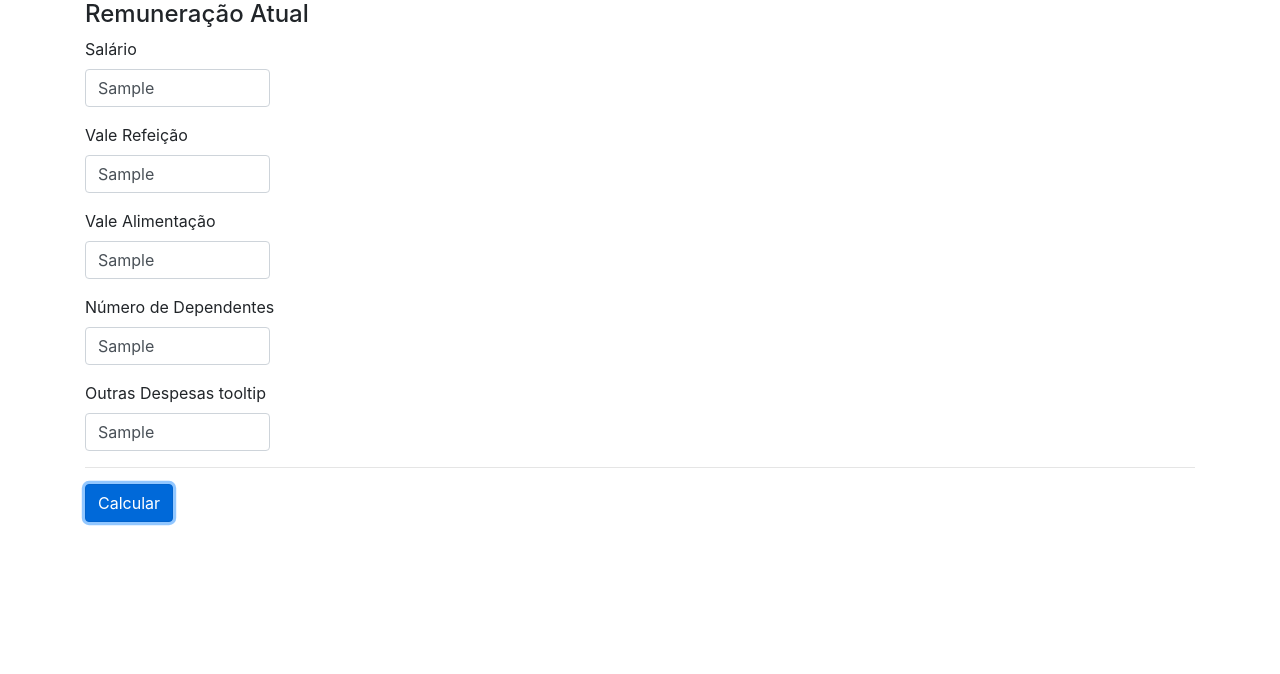
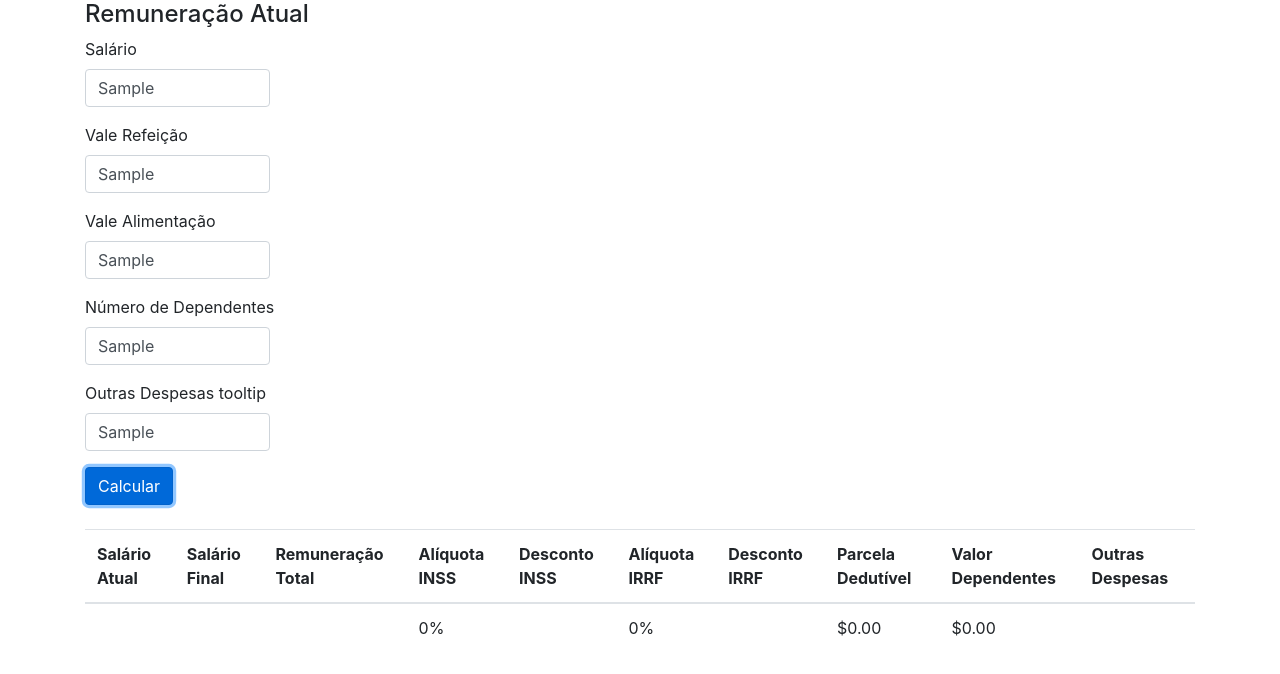
Before and after one commit to leonardofaria00/calculador-salarial-CLT, an Angular app: page / in a window 1280 px wide. Both pictures are taken after typing "Sample", "Sample", "Sample", "Sample", "Sample" into the empty fields and a click on the button "Calcular". Shown: the top 674 px of the page. Built offline with nearby package versions, Linux system fonts and the light colour scheme.

Commit message:
Evolução do desenvolvimento. Implementado calculos finais para o salário atual do profissional CLT.

```diff
--- a/src/app/negocio/negocio.component.html
+++ b/src/app/negocio/negocio.component.html
@@ -22,11 +22,43 @@
       <input type="text" class="form-control col-2" formControlName="qntDependente" id="qntDependente">
     </div>
     <div class="mb-3">
-      <label for="outrasDespesas" class="form-label">Outras Despesas</label> <span ngbTooltip="Pensão Alimenticia">
+      <label for="outrasDespesas" class="form-label">Outras Despesas</label> <span
+        ngbTooltip="Pensão Alimenticia, etc...">
         tooltip</span>
       <input type="text" class="form-control col-2" formControlName="outrasDespesas" id="outrasDespesas">
     </div>
-    <hr>
+
     <input class="btn btn-primary" type="button" value="Calcular" (click)="calcular()">
   </form>
+  <br>
+  <table class="table table-hover" *ngIf="exibeTabela">
+    <thead>
+      <tr>
+        <th scope="col">Salário Atual</th>
+        <th scope="col">Salário Final</th>
+        <th scope="col">Remuneração Total</th>
+        <th scope="col">Alíquota INSS</th>
+        <th scope="col">Desconto INSS</th>
+        <th scope="col">Alíquota IRRF</th>
+        <th scope="col">Desconto IRRF</th>
+        <th scope="col">Parcela Dedutível</th>
+        <th scope="col">Valor Dependentes</th>
+        <th scope="col">Outras Despesas</th>
+      </tr>
+    </thead>
+    <tbody>
+      <tr>
+        <td title="Salário Bruto sem descontos">{{remuneracaoAtual.salarioAtual | currency}}</td>
+        <td>{{salarioLiquidoFinal | currency}}</td>
+        <td title="Somatório do salário e todos os benefícios">{{remuneracaoTotal | currency}}</td>
+        <td>{{aliquotaINSS | percent}}</td>
+        <td>{{descontoINSS | currency}}</td>
+        <td>{{aliquotaIRRF | percent}}</td>
+        <td>{{descontoIRRF | currency}}</td>
+        <td>{{parcelaDeduivel | currency}}</td>
+        <td>{{valorDependente | currency}}</td>
+        <td>{{remuneracaoAtual.outrasDespesas | currency}}</td>
+      </tr>
+    </tbody>
+  </table>
 </div>
--- a/src/app/negocio/negocio.component.ts
+++ b/src/app/negocio/negocio.component.ts
@@ -15,7 +15,18 @@ import {
 export class NegocioComponent implements OnInit {
   public formulario: FormGroup = new FormGroup({});
   public remuneracaoAtual: RemuneracaoAtual = new RemuneracaoAtual();
-  public remuneracaoFuturo: RemuneracaoFuturo = new RemuneracaoFuturo();
+  // public remuneracaoFuturo: RemuneracaoFuturo = new RemuneracaoFuturo();
+  public aliquotaINSS: number = 0;
+  public aliquotaIRRF: number = 0;
+  public parcelaDeduivel: number = 0;
+  public valorDependente: number = 0;
+  public remuneracaoTotal: number = 0;
+  public salarioLiquido: number = 0;
+  public descontoINSS: number = 0;
+  public valorBaseIR: number = 0;
+  public descontoIRRF: number = 0;
+  public salarioLiquidoFinal: number = 0;
+  public exibeTabela: boolean = false;
 
   constructor(private _formBuilder: FormBuilder) {}
 
@@ -25,9 +36,9 @@ export class NegocioComponent implements OnInit {
       valeRefeicaoAtual: [],
       valeAlimentacaoAtual: [],
       qntDependente: [],
-      salarioFuturo: [],
-      valeRefeicaoFuturo: [],
-      valeAlimentacaoFuturo: [],
+      // salarioFuturo: [],
+      // valeRefeicaoFuturo: [],
+      // valeAlimentacaoFuturo: [],
       outrasDespesas: [],
     });
   }
@@ -35,164 +46,168 @@ export class NegocioComponent implements OnInit {
   public calcular(): void {
     this._reset();
     this._setRemuneracaoAtual();
-    this._setRemuneracaoFuturo();
-    this._calculaSalarioBase(this.remuneracaoAtual);
+    // this._setRemuneracaoFuturo();
+    this._calculaRemuneracao();
+    this._getAliquotaINSS(this.remuneracaoTotal);
+    this._getValorDependente(this.remuneracaoAtual);
+    this._calculaSalarioLiquido();
+    this._getAliquotaIRRF(this.salarioLiquido);
+    this._calculaBaseIR(this.aliquotaIRRF, this.salarioLiquido);
+    this._getParcelaDedutivel(this.aliquotaIRRF);
+    this._calculaIRRF(this.valorBaseIR, this.parcelaDeduivel);
+    this._calculaSalarioLiquidoFinal(this.remuneracaoTotal, this.descontoIRRF);
+    this.exibeTabela = true;
   }
 
-  private _setRemuneracaoAtual() {
-    this.remuneracaoAtual.salarioAtual = this.formulario.get(
-      'salarioAtual'
-    )?.value;
-    this.remuneracaoAtual.valeRefeicaoAtual = this.formulario.get(
-      'valeRefeicaoAtual'
-    )?.value;
-    this.remuneracaoAtual.valeAlimentacaoAtual = this.formulario.get(
-      'valeAlimentacaoAtual'
-    )?.value;
-    this.remuneracaoAtual.dependente.qntDependente = this.formulario.get(
-      'qntDependente'
-    )?.value;
-    this.remuneracaoAtual.outrasDespesas = this.formulario.get(
-      'outrasDespesas'
-    )?.value;
+  private _setRemuneracaoAtual(): void {
+    this.remuneracaoAtual.salarioAtual = parseInt(
+      this.formulario.get('salarioAtual')?.value
+    );
+    this.remuneracaoAtual.valeRefeicaoAtual = parseInt(
+      this.formulario.get('valeRefeicaoAtual')?.value
+    );
+    this.remuneracaoAtual.valeAlimentacaoAtual = parseInt(
+      this.formulario.get('valeAlimentacaoAtual')?.value
+    );
+    this.remuneracaoAtual.dependente.qntDependente = parseInt(
+      this.formulario.get('qntDependente')?.value
+    );
+    this.remuneracaoAtual.outrasDespesas = parseInt(
+      this.formulario.get('outrasDespesas')?.value
+    );
   }
 
-  private _setRemuneracaoFuturo() {
-    this.remuneracaoFuturo.salarioFuturo = this.formulario.get(
-      'salarioFuturo'
-    )?.value;
-    this.remuneracaoFuturo.valeRefeicaoFuturo = this.formulario.get(
-      'valeRefeicaoFuturo'
-    )?.value;
-    this.remuneracaoFuturo.valeAlimentacaoFuturo = this.formulario.get(
-      'valeAlimentacaoFuturo'
-    )?.value;
+  // private _setRemuneracaoFuturo():void {
+  //   this.remuneracaoFuturo.salarioFuturo =
+  //     this.formulario.get('salarioFuturo')?.value;
+  //   this.remuneracaoFuturo.valeRefeicaoFuturo =
+  //     this.formulario.get('valeRefeicaoFuturo')?.value;
+  //   this.remuneracaoFuturo.valeAlimentacaoFuturo = this.formulario.get(
+  //     'valeAlimentacaoFuturo'
+  //   )?.value;
+  // }
+
+  private _calculaRemuneracao(): void {
+    this.remuneracaoTotal =
+      this.remuneracaoAtual.salarioAtual +
+      this.remuneracaoAtual.valeRefeicaoAtual +
+      this.remuneracaoAtual.valeAlimentacaoAtual;
   }
 
-  private _calculaSalarioBase(remuneracao: RemuneracaoAtual): void {
-    const aliquotaINSS: number = this._getAliquotaINSS(remuneracao);
-    const aliquotaIRRF: number = this._getAliquotaIRRF(remuneracao);
-    const parcelaDeduivel: number = this._getParcelaDedutivel(remuneracao);
-    const valorDependente: number = this._getValorDependente(remuneracao);
-    console.log(`INSS: ${aliquotaINSS}`);
-    console.log(`IRRF: ${aliquotaIRRF}`);
-    console.log(`Parcela Dedutível: ${parcelaDeduivel}`);
-    console.log(`Valor Dependente: ${valorDependente}`);
+  private _calculaSalarioLiquido(): void {
+    this.salarioLiquido =
+      this.remuneracaoTotal -
+      this.descontoINSS -
+      this.valorDependente -
+      this.remuneracaoAtual.outrasDespesas;
   }
 
-  private _getAliquotaINSS(remuneracao: RemuneracaoAtual): number {
+  private _getAliquotaINSS(remuneracao: number): void {
     let inss: INSS = new INSS();
-    let aliquota: number = 0;
 
-    if (remuneracao.salarioAtual <= inss.categoria.categoria1[0]) {
-      aliquota = inss.aliquota.aliquota1; // 7,5%
+    if (remuneracao <= inss.categoria.categoria1[0]) {
+      this.aliquotaINSS = inss.aliquota.aliquota1; // 7,5%
     }
 
     if (
-      remuneracao.salarioAtual >= inss.categoria.categoria2[0] &&
-      remuneracao.salarioAtual <= inss.categoria.categoria2[1]
+      remuneracao >= inss.categoria.categoria2[0] &&
+      remuneracao <= inss.categoria.categoria2[1]
     ) {
-      aliquota = inss.aliquota.aliquota2; //9%
+      this.aliquotaINSS = inss.aliquota.aliquota2; //9%
     }
     if (
-      remuneracao.salarioAtual >= inss.categoria.categoria3[0] &&
-      remuneracao.salarioAtual <= inss.categoria.categoria3[1]
+      remuneracao >= inss.categoria.categoria3[0] &&
+      remuneracao <= inss.categoria.categoria3[1]
     ) {
-      aliquota = inss.aliquota.aliquota3; //12%
+      this.aliquotaINSS = inss.aliquota.aliquota3; //12%
     }
-    if (
-      remuneracao.salarioAtual >= inss.categoria.categoria4[0] &&
-      remuneracao.salarioAtual <= inss.categoria.categoria4[1]
-    ) {
-      aliquota = inss.aliquota.aliquota4; //14%
+    if (remuneracao >= inss.categoria.categoria4[0]) {
+      this.aliquotaINSS = inss.aliquota.aliquota4; //14%
     }
-    return aliquota;
+
+    this._calculaINSS(remuneracao, this.aliquotaINSS);
   }
 
-  private _getAliquotaIRRF(remuneracao: RemuneracaoAtual): number {
+  private _calculaINSS(aliquotaINSS: number, remuneracao: number): void {
+    this.descontoINSS = aliquotaINSS * remuneracao;
+  }
+
+  private _getAliquotaIRRF(salarioLiquido: number): void {
     let irrf: IRRF = new IRRF();
-    let aliquota: number = 0;
 
-    if (remuneracao.salarioAtual <= irrf.categoria.categoria1[0]) {
-      aliquota = irrf.aliquota.aliquota1; // 0
+    if (salarioLiquido <= irrf.categoria.categoria1[0]) {
+      this.aliquotaIRRF = irrf.aliquota.aliquota1; // 0
     }
 
     if (
-      remuneracao.salarioAtual >= irrf.categoria.categoria2[0] &&
-      remuneracao.salarioAtual <= irrf.categoria.categoria2[1]
+      salarioLiquido >= irrf.categoria.categoria2[0] &&
+      salarioLiquido <= irrf.categoria.categoria2[1]
     ) {
-      aliquota = irrf.aliquota.aliquota2; //7,5%
+      this.aliquotaIRRF = irrf.aliquota.aliquota2; //7,5%
     }
     if (
-      remuneracao.salarioAtual >= irrf.categoria.categoria3[0] &&
-      remuneracao.salarioAtual <= irrf.categoria.categoria3[1]
+      salarioLiquido >= irrf.categoria.categoria3[0] &&
+      salarioLiquido <= irrf.categoria.categoria3[1]
     ) {
-      aliquota = irrf.aliquota.aliquota3; //15%
+      this.aliquotaIRRF = irrf.aliquota.aliquota3; //15%
     }
     if (
-      remuneracao.salarioAtual >= irrf.categoria.categoria4[0] &&
-      remuneracao.salarioAtual <= irrf.categoria.categoria4[1]
+      salarioLiquido >= irrf.categoria.categoria4[0] &&
+      salarioLiquido <= irrf.categoria.categoria4[1]
     ) {
-      aliquota = irrf.aliquota.aliquota4; //22,5%
+      this.aliquotaIRRF = irrf.aliquota.aliquota4; //22,5%
     }
-    if (remuneracao.salarioAtual > irrf.categoria.categoria5[0]) {
-      aliquota = irrf.aliquota.aliquota5; //27,5%
+    if (salarioLiquido > irrf.categoria.categoria5[0]) {
+      this.aliquotaIRRF = irrf.aliquota.aliquota5; //27,5%
     }
-    return aliquota;
   }
 
-  private _getParcelaDedutivel(remuneracao: RemuneracaoAtual): number {
-    let irrf: IRRF = new IRRF();
-    let valor: number = 0;
-    if (remuneracao.salarioAtual <= irrf.categoria.categoria1[0]) {
-      valor = irrf.parcelaDedutivel.parcelaDeduivel1;
-    }
-
-    if (
-      remuneracao.salarioAtual >= irrf.categoria.categoria2[0] &&
-      remuneracao.salarioAtual <= irrf.categoria.categoria2[1]
-    ) {
-      valor = irrf.parcelaDedutivel.parcelaDeduivel2;
-    }
-    if (
-      remuneracao.salarioAtual >= irrf.categoria.categoria3[0] &&
-      remuneracao.salarioAtual <= irrf.categoria.categoria3[1]
-    ) {
-      valor = irrf.parcelaDedutivel.parcelaDeduivel3;
-    }
-    if (
-      remuneracao.salarioAtual >= irrf.categoria.categoria4[0] &&
-      remuneracao.salarioAtual <= irrf.categoria.categoria4[1]
-    ) {
-      valor = irrf.parcelaDedutivel.parcelaDeduivel4;
-    }
-    if (remuneracao.salarioAtual > irrf.categoria.categoria5[0]) {
-      valor = irrf.parcelaDedutivel.parcelaDeduivel5;
-    }
-
-    return valor;
+  private _calculaBaseIR(aliquotaIRRF: number, salarioLiquido: number): void {
+    this.valorBaseIR = salarioLiquido * aliquotaIRRF;
   }
 
-  private _getValorDependente(remuneracao: RemuneracaoAtual): number {
-    let valorPorDependente: number = 0;
-    for (let i = 0; i < remuneracao.dependente.qntDependente; i++) {
-      valorPorDependente += remuneracao.dependente.valorPorDependente;
+  private _getParcelaDedutivel(aliquotaIRRF: number): void {
+    let irrf: IRRF = new IRRF();
+    switch (aliquotaIRRF) {
+      case irrf.aliquota.aliquota1:
+        this.parcelaDeduivel = irrf.parcelaDedutivel.parcelaDeduivel1;
+        break;
+      case irrf.aliquota.aliquota2:
+        this.parcelaDeduivel = irrf.parcelaDedutivel.parcelaDeduivel2;
+        break;
+      case irrf.aliquota.aliquota3:
+        this.parcelaDeduivel = irrf.parcelaDedutivel.parcelaDeduivel3;
+        break;
+      case irrf.aliquota.aliquota4:
+        this.parcelaDeduivel = irrf.parcelaDedutivel.parcelaDeduivel4;
+        break;
+      case irrf.aliquota.aliquota5:
+        this.parcelaDeduivel = irrf.parcelaDedutivel.parcelaDeduivel5;
+        break;
     }
-    return valorPorDependente;
   }
 
-  private _calculaSalarioLiquido(): void {
-    //TODO
+  private _getValorDependente(remuneracao: RemuneracaoAtual): void {
+    for (let i = 0; i < remuneracao.dependente.qntDependente; i++) {
+      this.valorDependente += remuneracao.dependente.valorPorDependente;
+    }
   }
 
-  private _calculaRemuneracao(): void {
-    //TODO
+  private _calculaIRRF(valorBaseIR: number, parcelaDedutivel: number): void {
+    this.descontoIRRF = valorBaseIR - parcelaDedutivel;
   }
 
-  private _reset() {
+  private _calculaSalarioLiquidoFinal(
+    remuneracao: number,
+    descontoINSS: number
+  ): void {
+    this.salarioLiquidoFinal = remuneracao - descontoINSS;
+  }
+
+  private _reset(): void {
     new INSS();
     new IRRF();
     new RemuneracaoAtual();
-    new RemuneracaoFuturo();
+    // new RemuneracaoFuturo();
   }
 }
--- a/src/app/negocio/shared/negocio-model.ts
+++ b/src/app/negocio/shared/negocio-model.ts
@@ -34,7 +34,7 @@ export class CategoriaINSS {
   categoria4: number[] = [3305.23, 64333.7];
 }
 export class AliquotaINSS {
-  aliquota1: number = 0.75;
+  aliquota1: number = 75;
   aliquota2: number = 0.9;
   aliquota3: number = 0.12;
   aliquota4: number = 0.14;
@@ -50,7 +50,7 @@ export class CategoriaIRRF {
 
 export class AliquotaIRRF {
   aliquota1: number = 0;
-  aliquota2: number = 0.75;
+  aliquota2: number = 75;
   aliquota3: number = 0.15;
   aliquota4: number = 0.225;
   aliquota5: number = 0.275;
```
Also changed, not shown: 1 other file (tests, documents, lock files or other folders).
